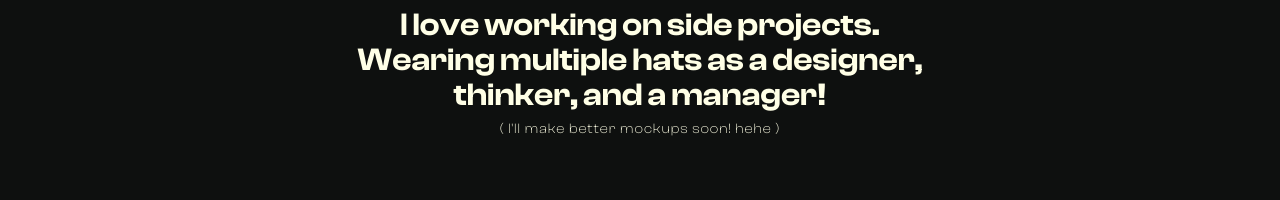
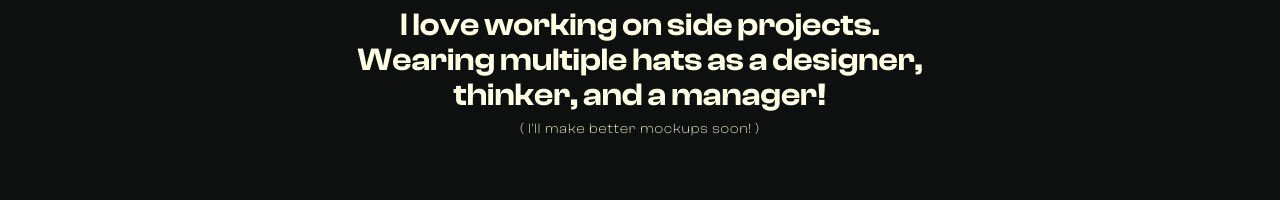
Before and after one commit to michaelcanonizado/michaelcanonizado, a Next.js app: page / in a window 1280 px wide. Shown: the part 2180-2380 px from the top of the page. Built offline with nearby package versions, Linux system fonts and the light colour scheme.

Commit message:
fix: modify <Projects/> sub text

```diff
--- a/src/app/_sections/projects/index.tsx
+++ b/src/app/_sections/projects/index.tsx
@@ -45,7 +45,7 @@ const Projects = ({ className }: ComponentBaseProps) => {
             designer, thinker, and a manager!
           </TextHeading>
           <TextSub className='mt-xs text-center md:mt-sm'>
-            {"( I'll make better mockups soon! hehe )"}
+            {"( I'll make better mockups soon! )"}
           </TextSub>
         </div>
       </div>
```
